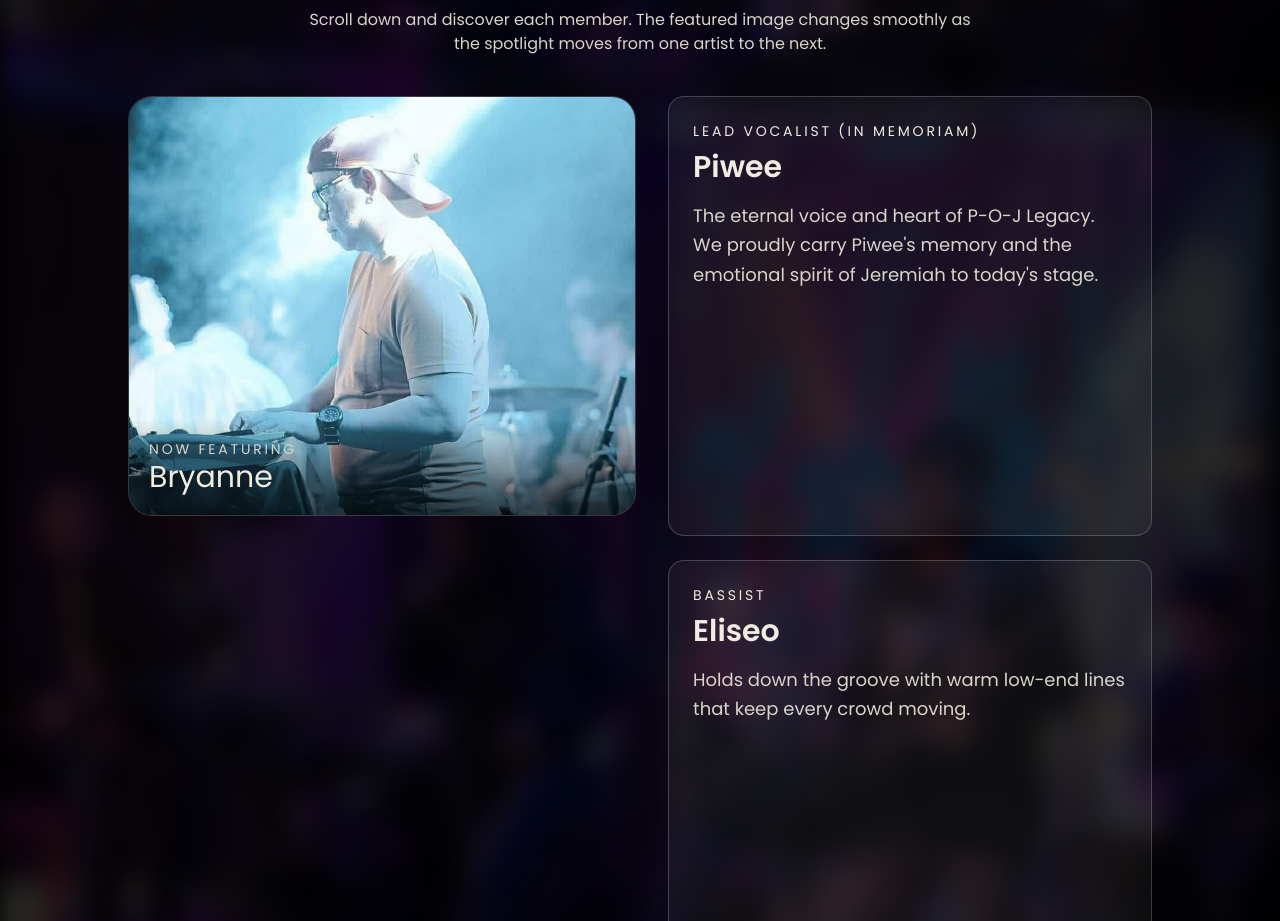
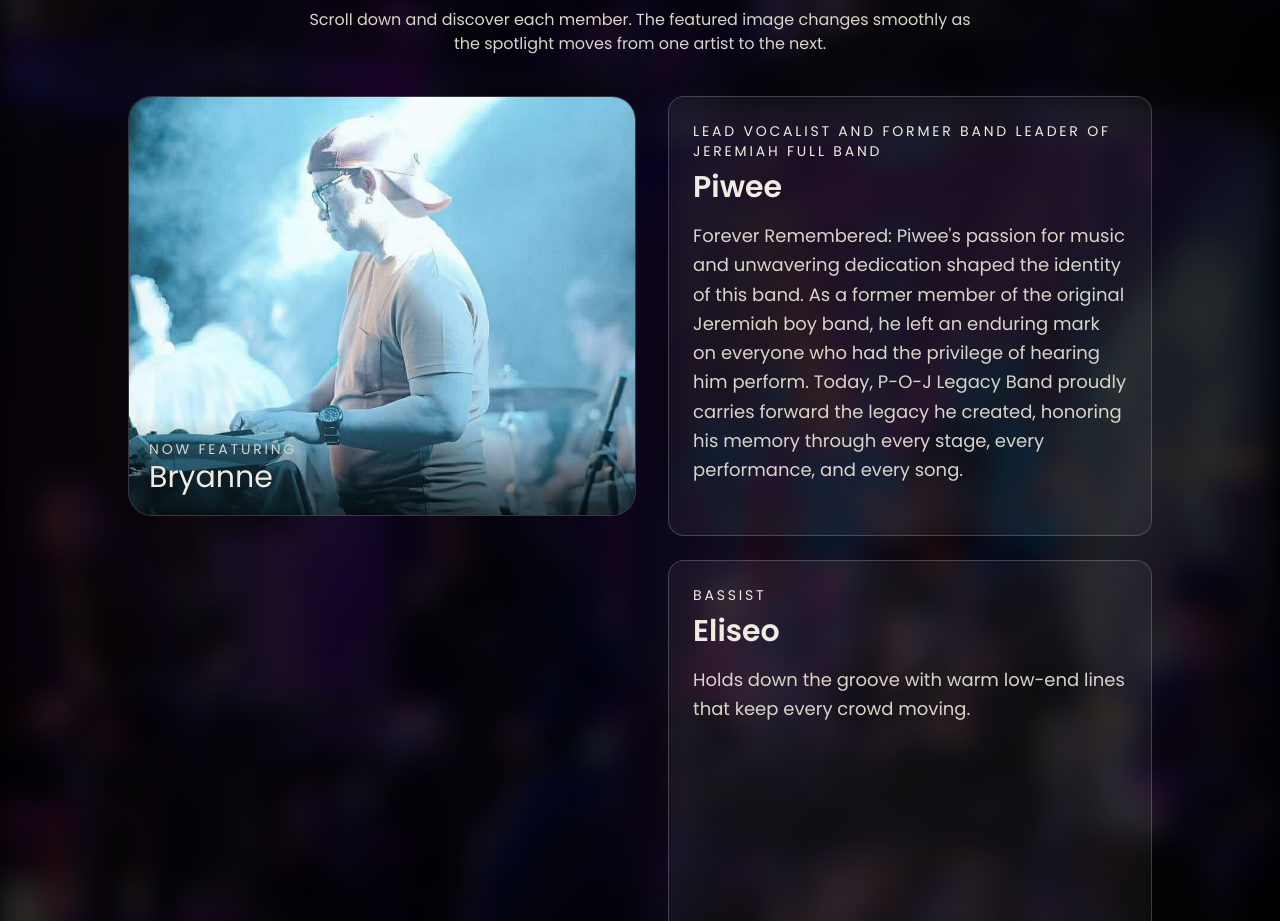
Before and after one commit to kitsyluiss/poj-legacy-epk, a React (Vite) app: page / in a window 1280 px wide. Shown: the part 1451-2372 px from the top of the page. Built offline with nearby package versions, Linux system fonts and the light colour scheme.

Commit message:
feat(piwee): bio changes

```diff
--- a/src/components/ArtistInformation.tsx
+++ b/src/components/ArtistInformation.tsx
@@ -37,8 +37,8 @@ export const photos = [
 export const members = [
 {
     name: "Piwee",
-    role: "Lead Vocalist (In Memoriam)",
-    intro: "The eternal voice and heart of P-O-J Legacy. We proudly carry Piwee's memory and the emotional spirit of Jeremiah to today's stage.",
+    role: "Lead Vocalist and Former Band Leader of Jeremiah Full Band",
+    intro: "Forever Remembered: Piwee's passion for music and unwavering dedication shaped the identity of this band. As a former member of the original Jeremiah boy band, he left an enduring mark on everyone who had the privilege of hearing him perform. Today, P-O-J Legacy Band proudly carries forward the legacy he created, honoring his memory through every stage, every performance, and every song.",
     image: "/photos/piwee.jpg",
     fallbackImage: "/photos/poj-logo.jpg",
   },
```
